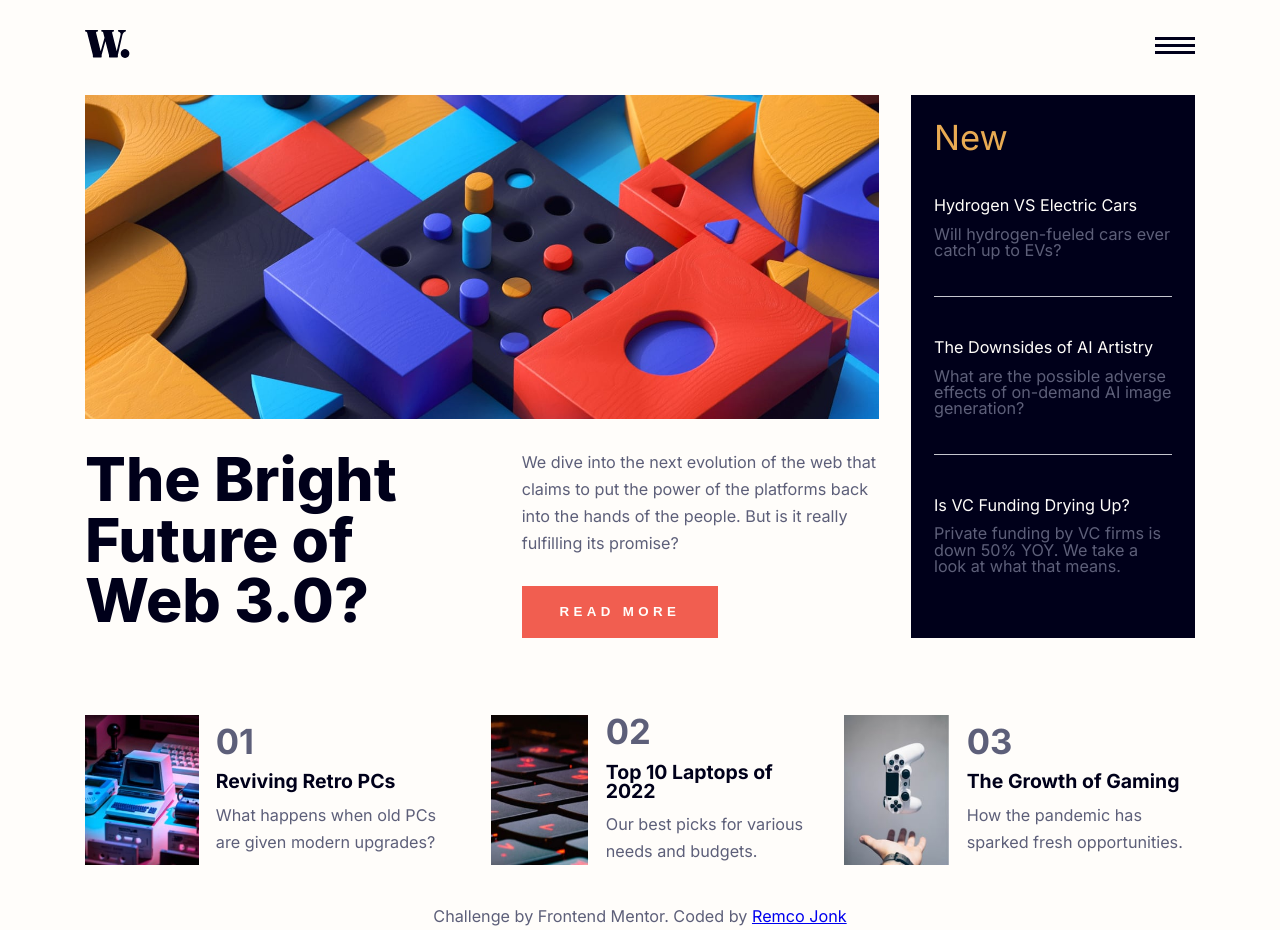
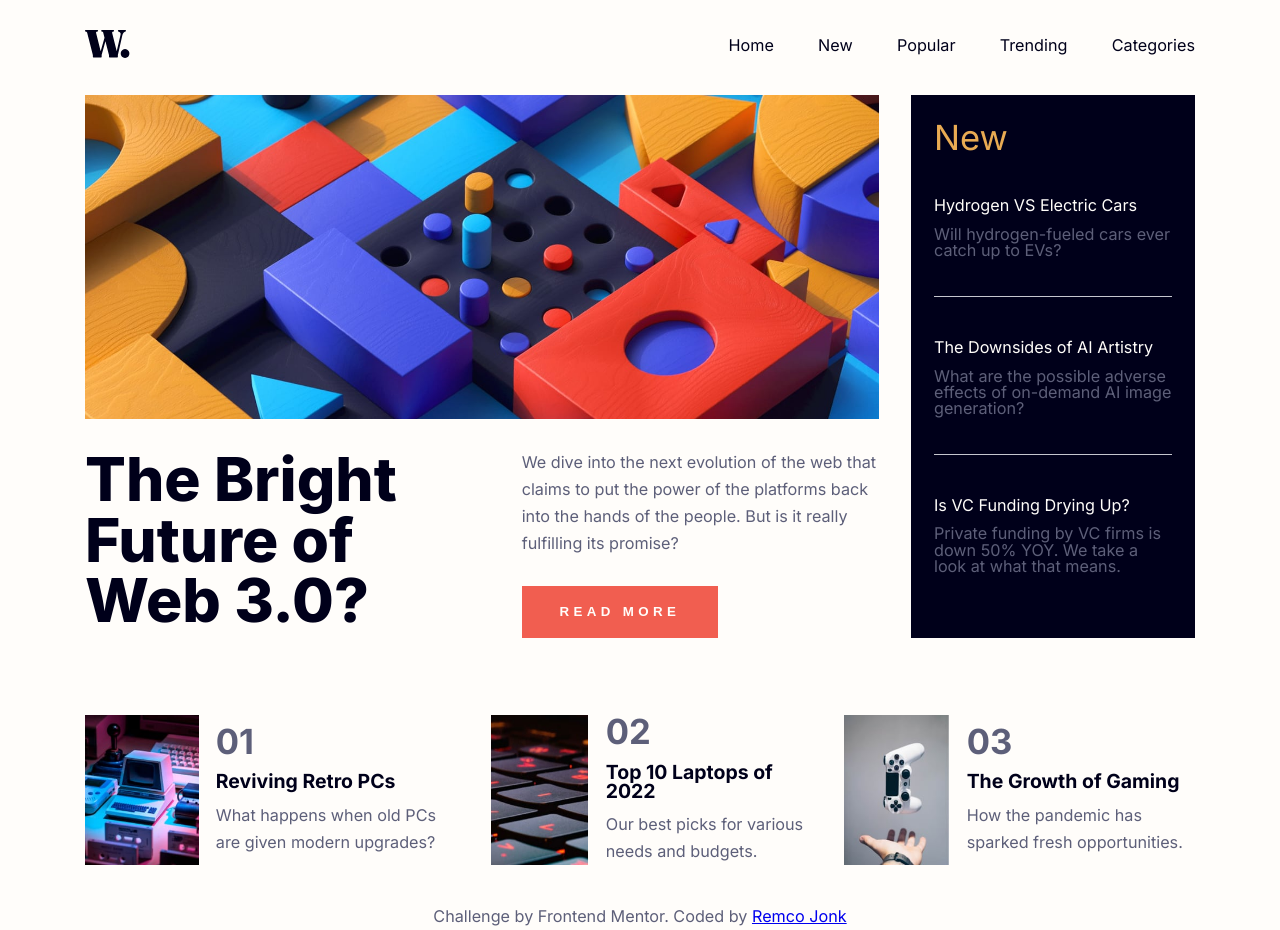
Before and after one commit to remcoj89/news-home-page, a website: page index.html in a window 1280 px wide. Drawn offline with Linux system fonts and the light colour scheme.

Commit message:
responsive nav-bar

```diff
--- a/css/styles.css
+++ b/css/styles.css
@@ -83,6 +83,25 @@ nav .container {
   padding: 2.8rem 0 3.2rem 0;
 }
 
+.nav-links-desktop {
+  display: none;
+}
+
+@media (min-width: 750px) {
+  .nav-links-desktop {
+    display: flex;
+    gap: 4.1rem;
+  }
+
+  .nav-link {
+    cursor: pointer;
+  }
+
+  .nav-link:hover{
+    color: var(--color-primary-soft-red);
+  }
+}
+
 .nav-links {
   display: flex;
   flex-direction: column;
@@ -108,7 +127,7 @@ nav .container {
 
 .nav-link {
   color: var(--color-neutral-very-dark-blue);
-  font-size: var(--font-size-heading-xl);
+  font-size: var(--font-size-body);
 }
 
 #logo{
@@ -121,6 +140,12 @@ nav .container {
   cursor: pointer;
   height: 17px;
   width:40px;
+}
+
+@media (min-width: 750px) {
+  #burger-menu {
+    display: none;
+  }
 }
 
 #close-menu{
--- a/index.html
+++ b/index.html
@@ -14,6 +14,13 @@
   <nav>
     <div class="container">
       <a href="#"><img id="logo" src="./assets/images/logo.svg" alt=""></a>
+      <ul class="nav-links-desktop">
+        <li class="nav-link">Home</li>
+        <li class="nav-link">New</li>
+        <li class="nav-link">Popular</li>
+        <li class="nav-link">Trending</li>
+        <li class="nav-link">Categories</li>
+      </ul>
       <img id="burger-menu" src="./assets/images/icon-menu.svg" alt="">
     </div>
   </nav>
```
